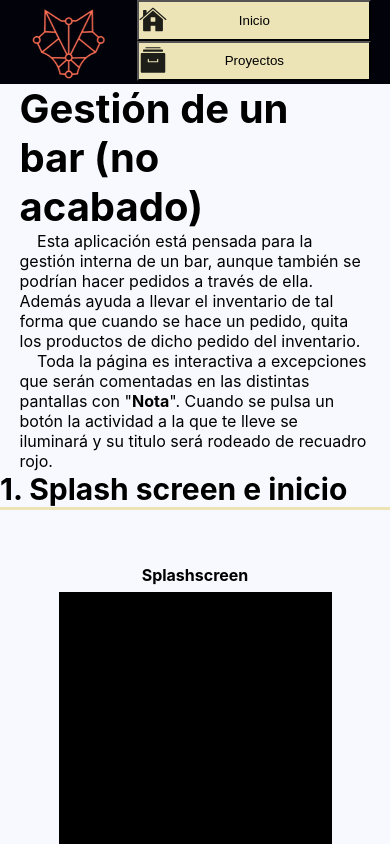
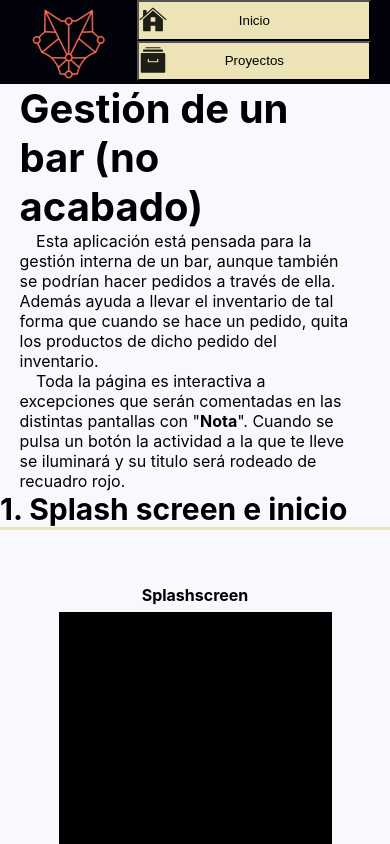
Before and after one commit to desarrolladorfpb/paginaPersonal, a React (Create React App) app: page /proyectos/bar in a window 390 px wide. Shown: the top 844 px of the page. Built offline with nearby package versions, Linux system fonts and the light colour scheme.

Commit message:
Update style_mercadona.css

```diff
--- a/src/style_mercadona.css
+++ b/src/style_mercadona.css
@@ -101,6 +101,7 @@
     }
     .containerAct_descripcion{
         left:5%;
+        width: 85%;
     }
     .seccion_descripcion{
         left: 5%;
```
